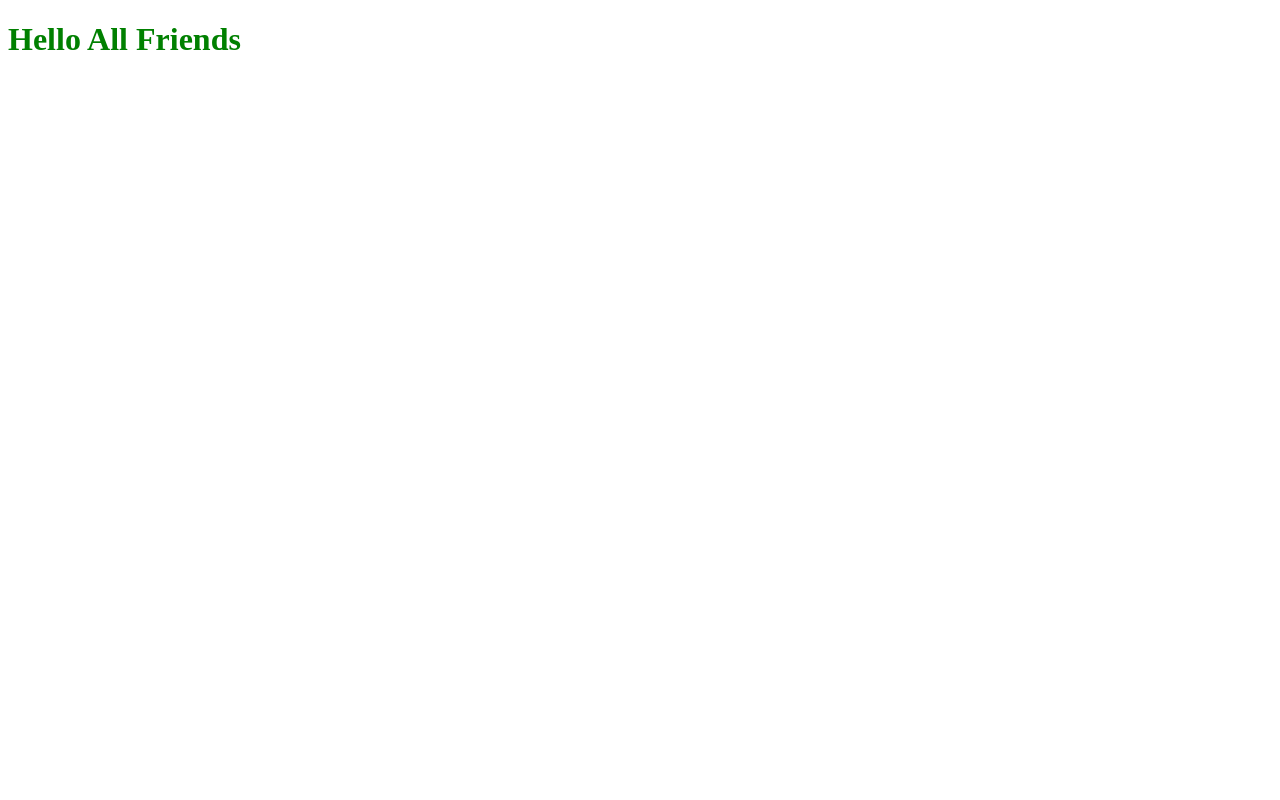
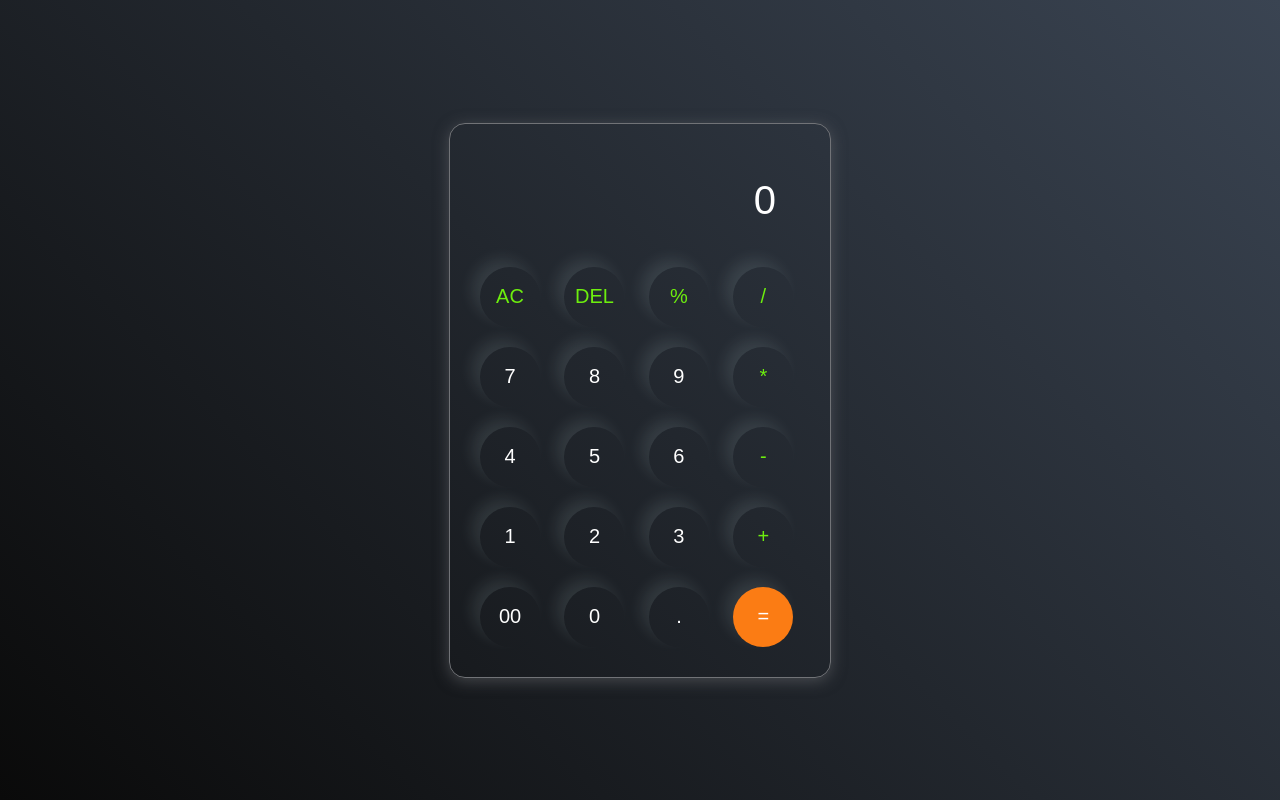
Before and after one commit to altamashanwarkhan/Modern-Calculator, a plain HTML site: page index.html in a window 1280 px wide. Drawn offline with Linux system fonts and the light colour scheme.

Commit message:
Change all code

```diff
--- a/index.html
+++ b/index.html
@@ -3,11 +3,43 @@
   <head>
     <meta charset="UTF-8" />
     <meta name="viewport" content="width=device-width, initial-scale=1.0" />
-    <title>Document</title>
+    <title>Caculator</title>
     <link rel="stylesheet" href="style.css" />
   </head>
   <body>
-    <h1>Hello All Friends</h1>
+    <div class="calculator">
+      <input type="text" placeholder="0" id="inputBox" />
+      <div>
+        <button class="operator">AC</button>
+        <button class="operator">DEL</button>
+        <button class="operator">%</button>
+        <button class="operator">/</button>
+      </div>
+      <div>
+        <button>7</button>
+        <button>8</button>
+        <button>9</button>
+        <button class="operator">*</button>
+      </div>
+      <div>
+        <button>4</button>
+        <button>5</button>
+        <button>6</button>
+        <button class="operator">-</button>
+      </div>
+      <div>
+        <button>1</button>
+        <button>2</button>
+        <button>3</button>
+        <button class="operator">+</button>
+      </div>
+      <div>
+        <button>00</button>
+        <button>0</button>
+        <button>.</button>
+        <button class="equalBtn">=</button>
+      </div>
+    </div>
     <script src="script.js"></script>
   </body>
 </html>
--- a/script.js
+++ b/script.js
@@ -1 +1,52 @@
-alert("Good Night Friends !");
+let input = document.getElementById("inputBox");
+let buttons = document.querySelectorAll("button");
+
+let string = "";
+let arr = Array.from(buttons);
+
+arr.forEach((button) => {
+  button.addEventListener("click", (e) => {
+    if (e.target.innerHTML === "=") {
+      string = eval(string);
+      input.value = string;
+    } else if (e.target.innerHTML === "AC") {
+      string = "";
+      input.value = string;
+    } else if (e.target.innerHTML === "DEL") {
+      string = string.slice(0, -1);
+      input.value = string;
+    } else if (e.target.innerHTML === "%") {
+      // Find the last operator and number in the string
+      const regex = /(\d+(\.\d+)?[+\-*/]\d+(\.\d+)?)$/;
+      const match = string.match(regex);
+
+      if (match) {
+        const expression = match[1];
+        const parts = expression.split(/[+\-*/]/);
+        const number1 = parseFloat(parts[0]);
+        const number2 = parseFloat(parts[1]);
+        const operator = expression.replace(number1, "").replace(number2, "");
+        let result = 0;
+        switch (operator) {
+          case "+":
+            result = number1 + number2 * (number1 / 100);
+            break;
+          case "-":
+            result = number1 - number2 * (number1 / 100);
+            break;
+          case "*":
+            result = (number1 / 100) * number2;
+            break;
+          case "/":
+            result = (number1 * 100) / number2;
+            break;
+        }
+        string = string.replace(expression, result);
+      }
+      input.value = string;
+    } else {
+      string += e.target.innerHTML;
+      input.value = string;
+    }
+  });
+});
--- a/style.css
+++ b/style.css
@@ -1,3 +1,54 @@
-h1 {
-  color: green;
+* {
+  margin: 0;
+  padding: 0;
+  box-sizing: border-box;
+  font-family: Arial, Helvetica, sans-serif;
 }
+body {
+  width: 100%;
+  height: 100vh;
+  display: flex;
+  justify-content: center;
+  align-items: center;
+  background: linear-gradient(45deg, #0a0a0a, #3a4452);
+}
+.calculator {
+  border: 1px solid #717377;
+  padding: 20px;
+  border-radius: 16px;
+  background: transparent;
+  box-shadow: 0px 3px 15px rgba(113, 115, 119, 0.5);
+}
+input {
+  width: 320px;
+  border: none;
+  padding: 24px;
+  margin: 10px;
+  background: transparent;
+  box-shadow: 0px 3px 15px rgbs(84, 84, 84, 0.1);
+  font-size: 40px;
+  text-align: right;
+  cursor: pointer;
+  color: #ffffff;
+}
+input::placeholder {
+  color: #ffffff;
+}
+button {
+  border: none;
+  width: 60px;
+  height: 60px;
+  margin: 10px;
+  border-radius: 50%;
+  background: transparent;
+  color: #ffffff;
+  font-size: 20px;
+  box-shadow: -8px -8px 15px rgba(225, 255, 255, 0.1);
+  cursor: pointer;
+}
+.equalBtn {
+  background-color: #fb7c14;
+}
+.operator {
+  color: #6dee0e;
+}
```
Also changed, not shown: 1 other file.
